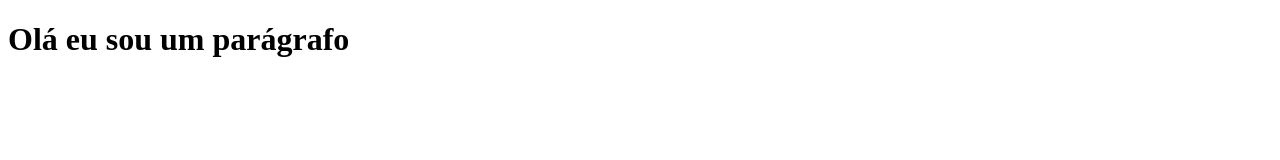
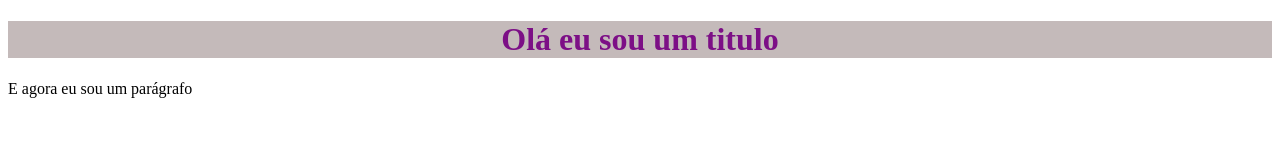
Before and after one commit to EmersonRibeiro33/aula2603, a plain HTML site: page index.html in a window 1280 px wide. Drawn offline with Linux system fonts and the light colour scheme.

Commit message:
Adicionando mudanças no HTML

```diff
--- a/index.html
+++ b/index.html
@@ -4,9 +4,12 @@
     <meta charset="UTF-8">
     <meta name="viewport" content="width=device-width, initial-scale=1.0">
     <title>Teste aula 26-03</title>
+    <link rel="stylesheet" href="style.css"/>
+
 </head>
 <body>
-    <h1>Olá eu sou um parágrafo</h1>
+    <h1>Olá eu sou um titulo</h1>
+    <p>E agora eu sou um parágrafo</p>
 
 </body>
 </html>
```
